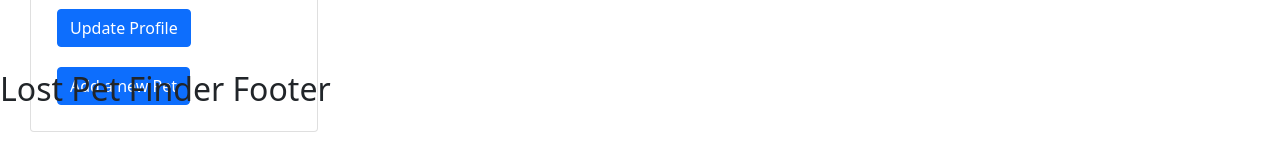
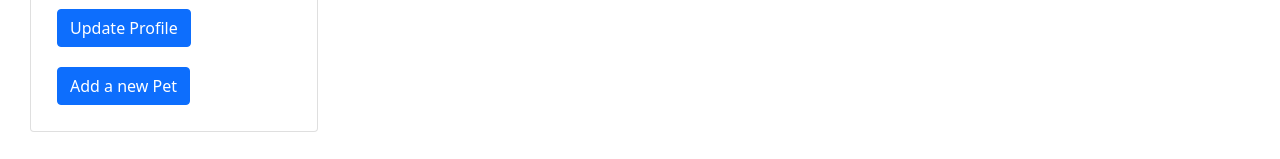
Before and after one commit to Floof-Finders/lost-pet-finder-frontend, a React (Create React App) app: page /profile in a window 1280 px wide. Shown: the part 684-843 px from the top of the page. Built offline with nearby package versions, Linux system fonts and the light colour scheme; no server answers.

Commit message:
added pet pic

```diff
--- a/src/components/footer/Footer.js
+++ b/src/components/footer/Footer.js
@@ -2,7 +2,7 @@
 export default function Footer(props) {
 	return (
 		<footer className="fixed-bottom">
-			<h2>Lost Pet Finder Footer</h2>
+			<h2></h2>
 		</footer>
 	);
 }
```
Also changed, not shown: 1 other file (tests, documents, lock files or other folders).
